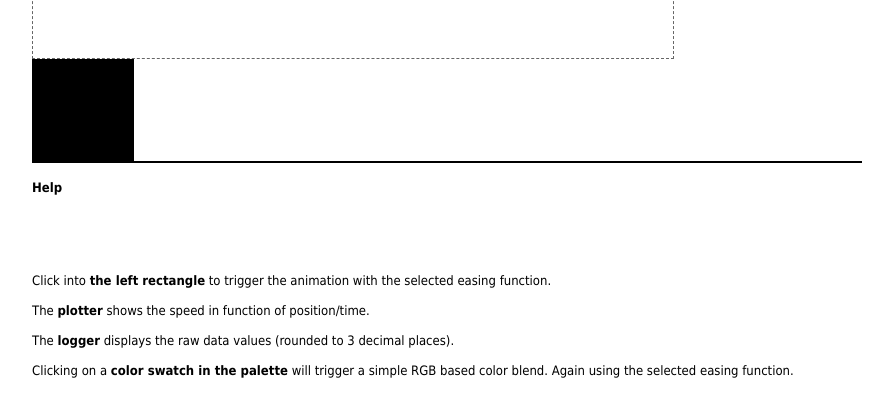
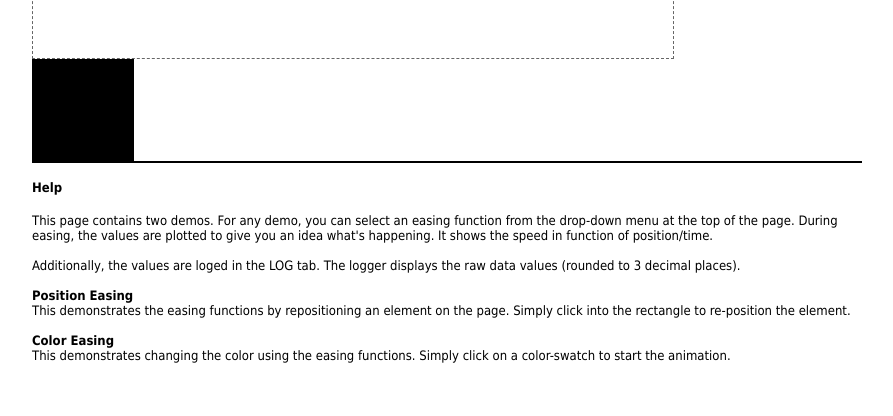
Before and after one commit to exhuma/closure-easing, a plain HTML site: page demo/lu.albert.closure.fx.easing.html in a window 1280 px wide. Shown: the part 986-1402 px from the top of the page, without its empty margins (368-1261 px from the left). Drawn offline with Linux system fonts and the light colour scheme; a script that the page names is missing.

Commit message:
Help updated, only "Help" TAB shown by default.

```diff
--- a/demo/lu.albert.closure.fx.easing.html
+++ b/demo/lu.albert.closure.fx.easing.html
@@ -49,19 +49,28 @@
             </div>
             <div id="help_content">
                 <h4>Help</h4>
-                <br /> <br />
-                <br /> <br />
-                Click into <strong>the left rectangle</strong> to trigger the animation
-                with the selected easing function.
-                <br/><br />
-                The <strong>plotter</strong> shows the speed in function of position/time.
-                <br/><br />
-                The <strong>logger</strong> displays the raw data values (rounded to 3
-                decimal places).
-                <br/><br />
-                Clicking on a <strong>color swatch in the palette</strong> will trigger
-                a simple RGB based color blend. Again using the selected easing
-                function.
+
+                This page contains two demos.  For any demo, you can select an
+                easing function from the drop-down menu at the top of the
+                page. During easing, the values are plotted to give you an
+                idea what's happening.  It shows the speed in function of
+                position/time.
+                <br /><br />
+
+                Additionally, the values are loged in the LOG tab.  The logger
+                displays the raw data values (rounded to 3 decimal places).
+                <br /><br />
+
+                <strong>Position Easing</strong><br />
+                This demonstrates the easing functions by repositioning an
+                element on the page. Simply click into the rectangle to
+                re-position the element.
+                <br /><br />
+
+                <strong>Color Easing</strong><br />
+                This demonstrates changing the color using the easing
+                functions. Simply click on a color-swatch to start the
+                animation.
             </div>
         </div>
     </div>
```
Also changed, not shown: demo/demo.js (+20 -4 lines).
